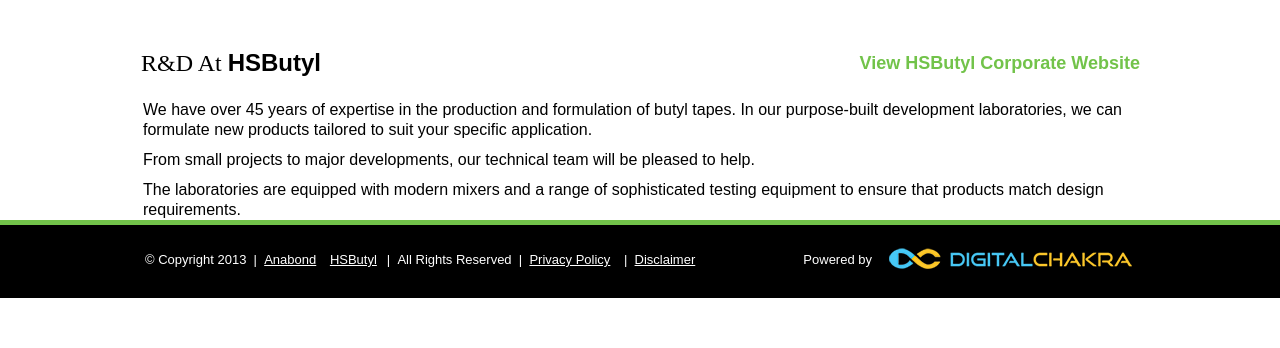
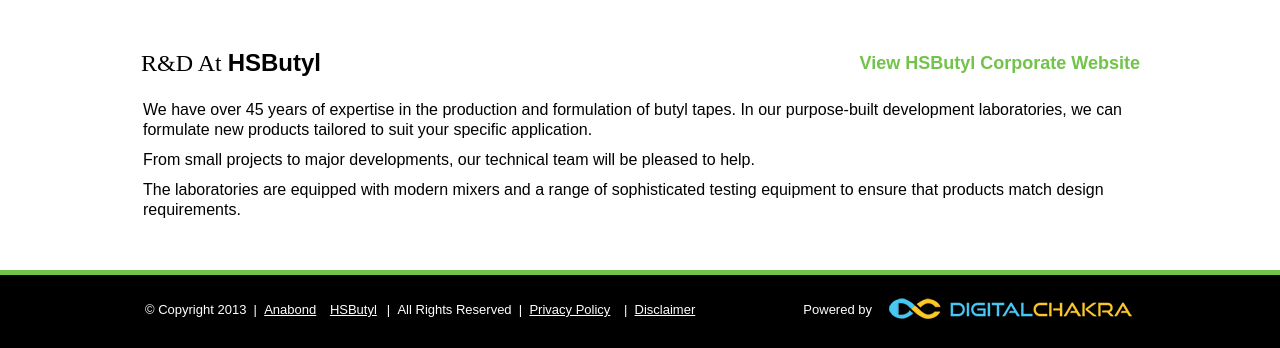
Before and after one commit to Digitalchakra/Anabond-HSButyl, a CodeIgniter app: page /hsbutyl/RandD in a window 1280 px wide. Shown: the part 1037-1385 px from the top of the page. Before the commit the page ends 1335 px from the top, so only its background shows below. Run offline with CodeIgniter, Linux system fonts and the light colour scheme; some libraries are stand-ins or nearby versions; some web fonts are replaced.

Commit message:
content height fix

```diff
--- a/assets/css/style.css
+++ b/assets/css/style.css
@@ -238,7 +238,7 @@ border: 1px solid #D4D0D0; -webkit-box-shadow: 0 8px 6px -6px #626262; -moz-box-
 .icon_box_bg:last-child{border:none;}
 /************************************** R&D  *************************************************/
 
-.randd_mheit {min-height:1200px;}
+.randd_mheit {min-height:1250px;}
 .randd h1{line-height:34px;}
 .randd span{text-transform:none!important;}
 .randd span a{color:#000; font-weight: bold;}
@@ -257,7 +257,7 @@ border: 1px solid #D4D0D0; -webkit-box-shadow: 0 8px 6px -6px #626262; -moz-box-
 
 .product_pg .abt_lft{width:30%; float:left; min-height:75%; margin: 0 0 0 12px;}
 .product_pg .abt_lft img{margin:10px 20px 0 0;}
-.product_pg .abt_rit{width:62%; float:right;}
+.product_pg .abt_rit{width:62%; float:right; min-height:580px;}
 .product_pg .abt_rit p{padding:0 0 20px 0; margin:5px 0;}
 .product_pg .abt_rit p a{color:#72c34a;}
 .product_pg .abt_rit p a:hover{text-decoration:underline;}
```
